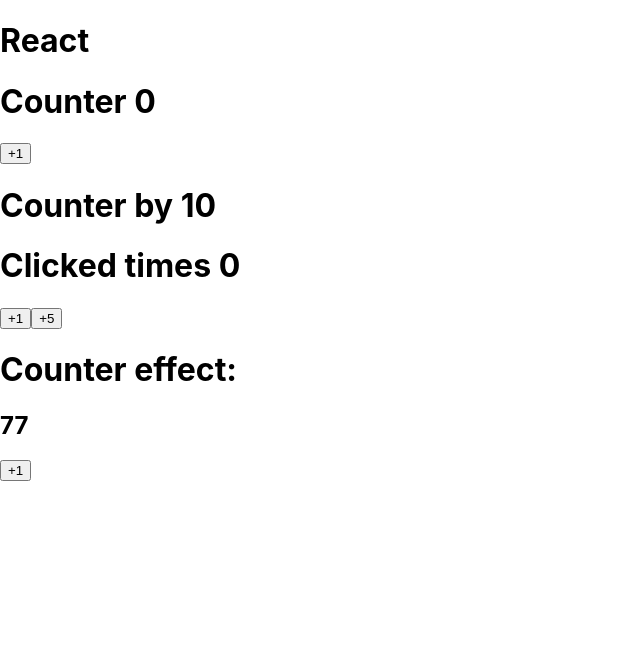
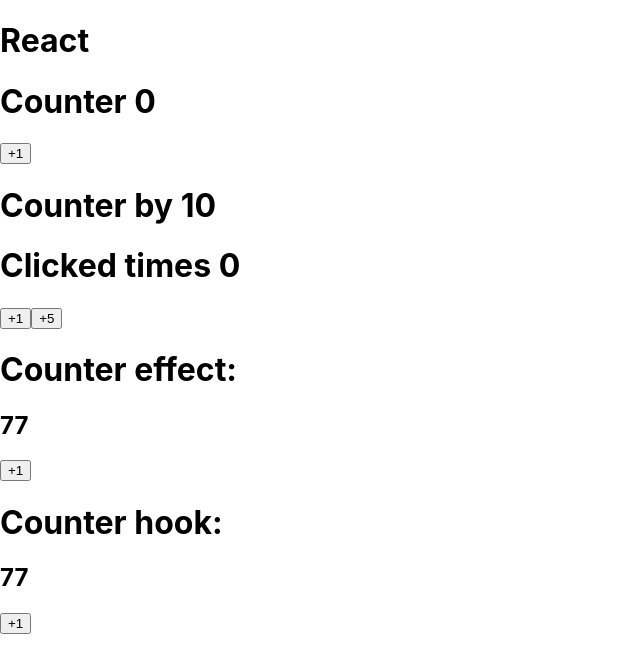
Before and after one commit to programador51/react_pro_fernando_herrera, a React (Create React App) app in the folder 01 - reinforcements/: page / in a window 1280 px wide. Shown: the top 672 px of the page, without its empty margins (0-640 px from the left). Built offline with nearby package versions, Linux system fonts and the light colour scheme.

Commit message:
1.8 Moving code to a custom hook

```diff
--- a/01 - reinforcements/src/App.tsx
+++ b/01 - reinforcements/src/App.tsx
@@ -2,6 +2,7 @@
 import Counter from "bases/Counter";
 import CounterBy from "bases/CounterBy";
 import CounterEffect from "bases/CounterEffect";
+import CounterHook from "bases/CounterHook";
 
 function App() {
   return (
@@ -10,6 +11,7 @@
       <Counter />
       <CounterBy />
       <CounterEffect />
+      <CounterHook />
     </>
   );
 }
--- /dev/null
+++ b/01 - reinforcements/src/bases/CounterHook.tsx
@@ -0,0 +1,32 @@
+import React from "react";
+// import { useEffect } from "react";
+// import { useState } from "react";
+// import { useRef } from "react";
+// import { gsap } from "gsap";
+import useCounter from "hooks/useCounter";
+
+interface Props {
+  /**
+   * Initial number for the counter when it renders
+   */
+  initialValue?: number;
+}
+
+/**
+ * Max value that can reach the counter
+ * @type {number}
+ */
+const maxCounter = 80;
+
+export default function CounterHook({ initialValue = 77 }: Props) {
+  const { counter, counterNode, increment } = useCounter(initialValue);
+
+  return (
+    <>
+      <h1>Counter hook:</h1>
+      <h2 ref={counterNode}>{counter}</h2>
+
+      <button onClick={increment}>+1</button>
+    </>
+  );
+}
--- /dev/null
+++ b/01 - reinforcements/src/hooks/useCounter.ts
@@ -0,0 +1,36 @@
+import { useEffect, useRef, useState } from "react";
+import { gsap } from 'gsap'
+
+const maxCounter = 10;
+
+export default function useCounter(initialValue = 0) {
+
+    const [counter, setCounter] = useState(initialValue);
+
+    const counterNode = useRef<HTMLHeadingElement>(null);
+
+    const increment = () => {
+        const newCounterValue = counter + 1;
+        setCounter(newCounterValue > maxCounter ? counter : newCounterValue);
+    };
+
+    useEffect(
+        function () {
+            if (counter < maxCounter) return;
+
+            const timeline = gsap.timeline();
+
+            timeline.to(counterNode.current, { y: -10, duration: 1 });
+            timeline.to(counterNode.current, { y: 0, duration: 1 });
+
+            // gsap.to(counterNode.current, { y: -10, duration: 1 });
+        },
+        [counter]
+    );
+
+    return {
+        counter,
+        increment,
+        counterNode
+    }
+}
```
